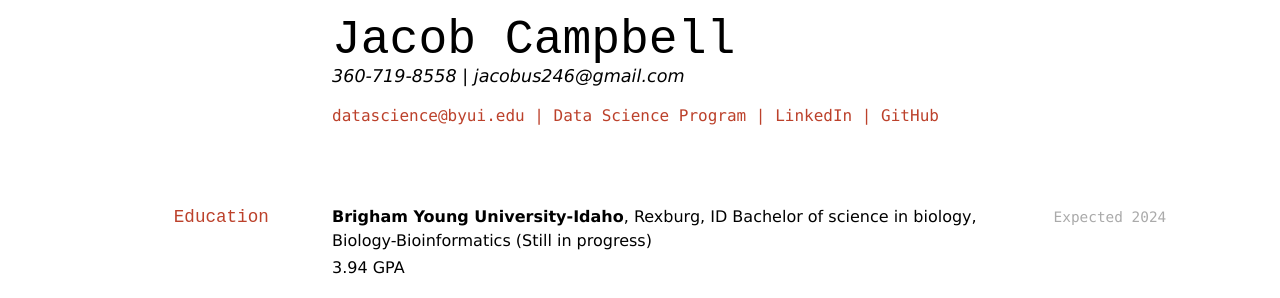
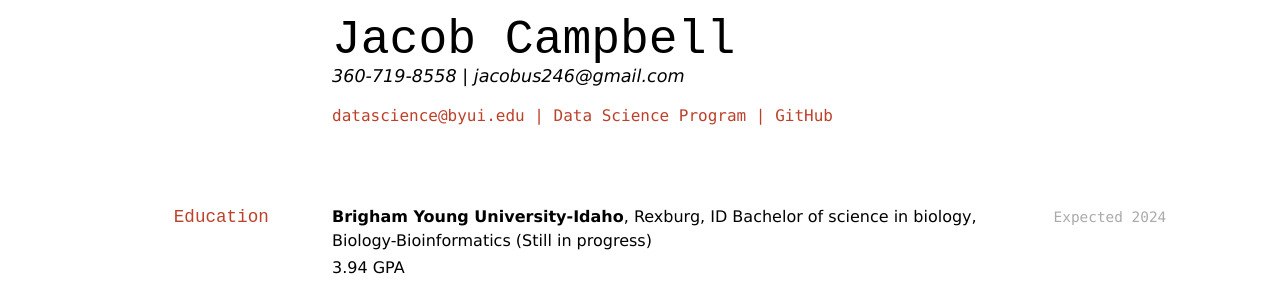
Before and after one commit to Jacobc246/Campbell_resume1, a Jekyll site: the page built from docs/index.md, in a window 1280 px wide. Shown: the top 298 px of the page. Built offline with Jekyll 4.4.1, drawn with Linux system fonts in a browser that asks for light colours.

Commit message:
Got rid of Linkdin because I don't have one

```diff
--- a/docs/index.md
+++ b/docs/index.md
@@ -8,7 +8,6 @@
 <div id="webaddress">
 <a href="datascience@byui.edu">datascience@byui.edu</a>
 | <a href="https://byuidatascience.github.io/development.html">Data Science Program</a>
-| <a href="https://www.linkedin.com/groups/13537407/">LinkedIn</a>
 | <a href="https://github.com/byuids-resumes">GitHub</a>
 </div>
 
```
